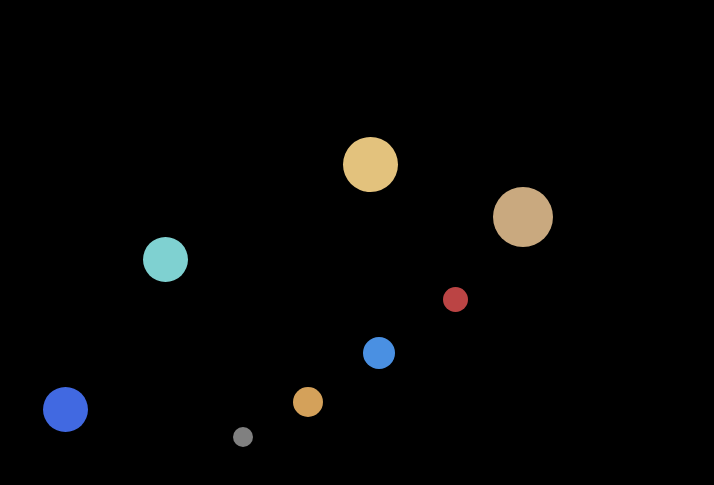
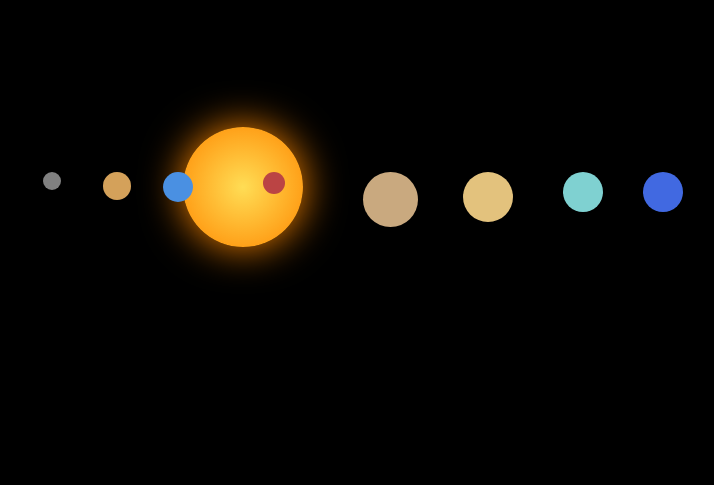
Before and after one commit to feelinglikeawaffle/spacetools, a plain HTML site: page index.html in a window 1280 px wide. Shown: the part 61-546 px from the top of the page, without its empty margins (397-1111 px from the left). Drawn offline with Linux system fonts and the light colour scheme.

Commit message:
Update style.css

```diff
--- a/style.css
+++ b/style.css
@@ -1,4 +1,3 @@
-
 body {
     background: #000;
     color: white;
@@ -8,28 +7,41 @@ body {
 
 #solar-system {
     position: relative;
-    width: 800px;
-    height: 800px;
+    width: 1000px;
+    height: 300px;
     margin: 0 auto;
-    border-radius: 50%;
     margin-top: 40px;
 }
 
+/* Sun */
+#sun {
+    width: 120px;
+    height: 120px;
+    background: radial-gradient(circle, #ffdd55, #ff8800);
+    border-radius: 50%;
+    position: absolute;
+    top: 90px;
+    left: 440px;
+    box-shadow: 0 0 40px #ff8800;
+}
+
+/* Planet base style */
 .planet {
     position: absolute;
     border-radius: 50%;
     cursor: pointer;
+    top: 135px; /* aligns all planets horizontally */
 }
 
-/* Planet sizes + colors + positions */
-#mercury { width: 20px; height: 20px; background: gray; top: 390px; left: 390px; }
-#venus   { width: 30px; height: 30px; background: #d4a15a; top: 350px; left: 450px; }
-#earth   { width: 32px; height: 32px; background: #4a90e2; top: 300px; left: 520px; }
-#mars    { width: 25px; height: 25px; background: #b44; top: 250px; left: 600px; }
-#jupiter { width: 60px; height: 60px; background: #c9a97f; top: 150px; left: 650px; }
-#saturn  { width: 55px; height: 55px; background: #e3c27d; top: 100px; left: 500px; }
-#uranus  { width: 45px; height: 45px; background: #7fd1d1; top: 200px; left: 300px; }
-#neptune { width: 45px; height: 45px; background: #4169e1; top: 350px; left: 200px; }
+/* Individual planets (sizes + colors + horizontal spacing) */
+#mercury { width: 18px; height: 18px; background: gray; left: 300px; }
+#venus   { width: 28px; height: 28px; background: #d4a15a; left: 360px; }
+#earth   { width: 30px; height: 30px; background: #4a90e2; left: 420px; }
+#mars    { width: 22px; height: 22px; background: #b44; left: 520px; }
+#jupiter { width: 55px; height: 55px; background: #c9a97f; left: 620px; }
+#saturn  { width: 50px; height: 50px; background: #e3c27d; left: 720px; }
+#uranus  { width: 40px; height: 40px; background: #7fd1d1; left: 820px; }
+#neptune { width: 40px; height: 40px; background: #4169e1; left: 900px; }
 
 /* Info box */
 #info-box {
```
